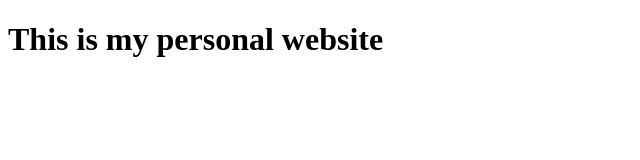
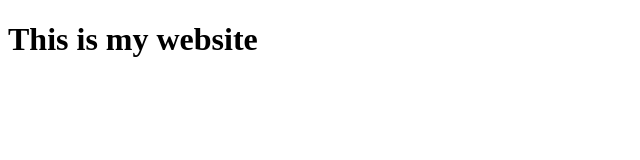
Before and after one commit to Nachiket216/Nachiket, a plain HTML site: page index.html in a window 1280 px wide. Shown: the whole page, without its empty margins (0-640 px from the left). Drawn offline with Linux system fonts and the light colour scheme.

Commit message:
Update index.html

```diff
--- a/index.html
+++ b/index.html
@@ -9,7 +9,7 @@
 </head>
 
 <body>
-    <h1>This is my personal website</h1>
+    <h1>This is my website</h1>
 </body>
 
 </html>
```
